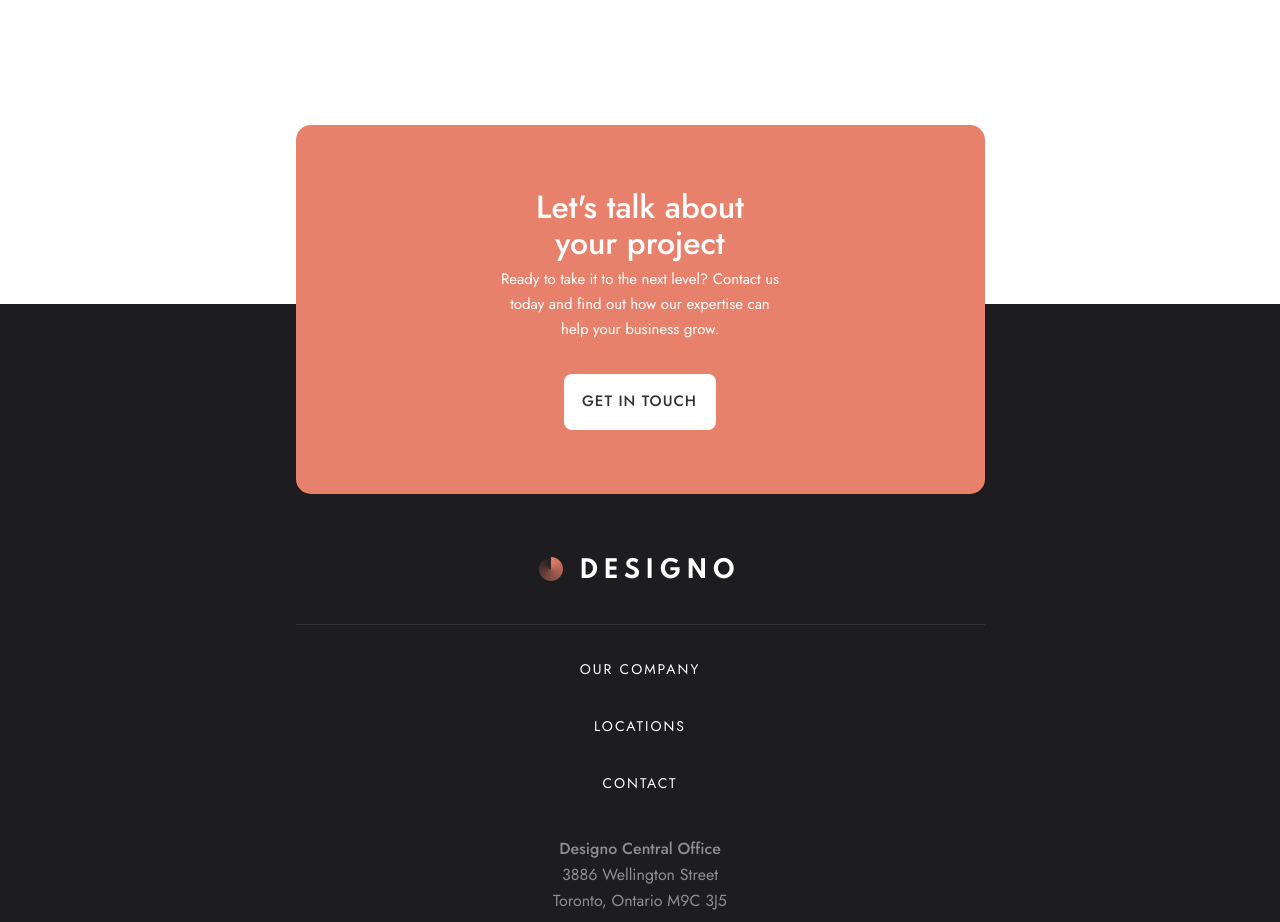
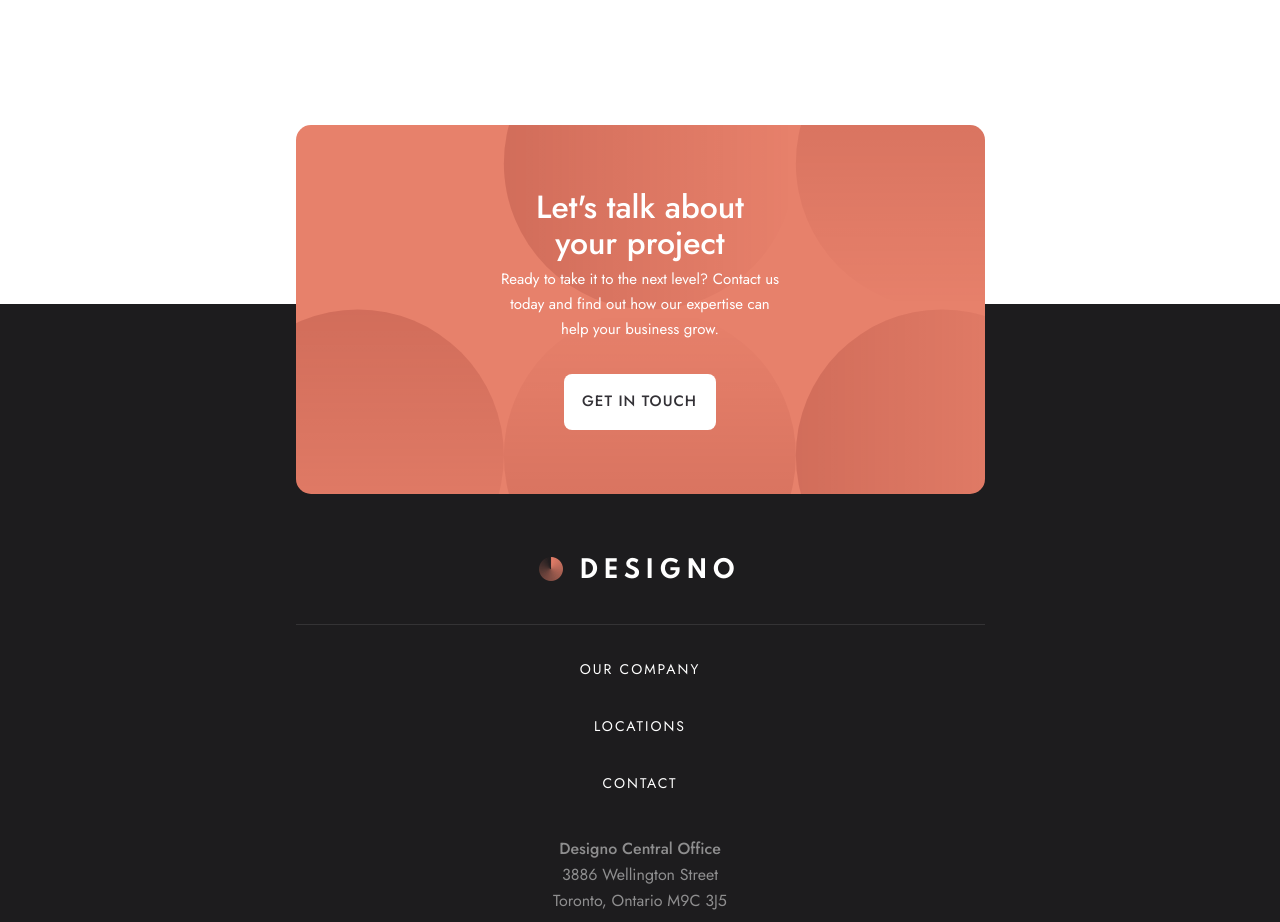
Before and after one commit to richieAiello/designo-website, a React (Vite) app: page / in a window 1280 px wide. Shown: the part 3380-4302 px from the top of the page. Built offline with nearby package versions, Linux system fonts and the light colour scheme.

Commit message:
Added background image for section your-project.

```diff
--- a/src/main.scss
+++ b/src/main.scss
@@ -326,6 +326,9 @@ $light-peach: #FFAD9B;
 .your-project {
   color: $white;
   background-color: $peach;
+  background-image: url(./assets/app-design/desktop/bg-pattern-intro-app.svg);
+  background-repeat: no-repeat;
+  background-position: 45% 50%;
   border-radius: 0.9375rem;
   text-align: center;
   padding: 4rem 1.5rem;
```
